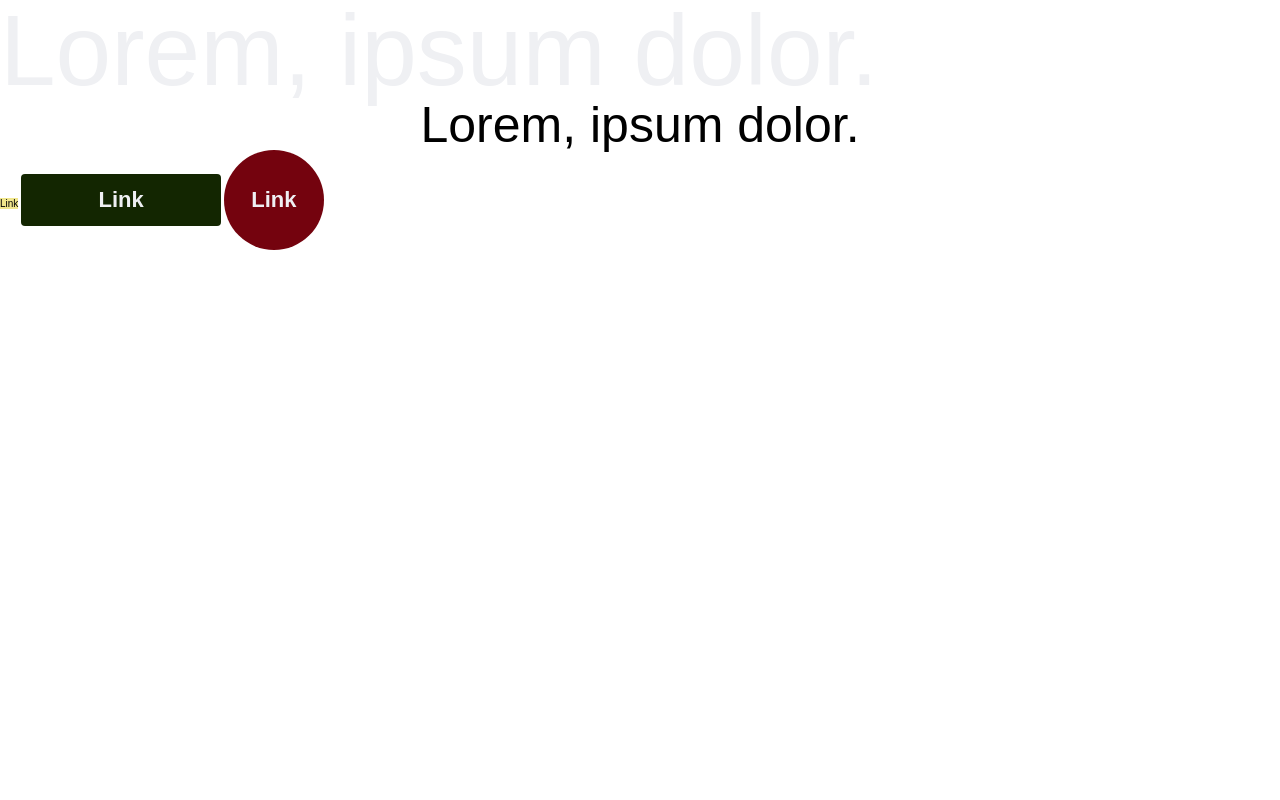
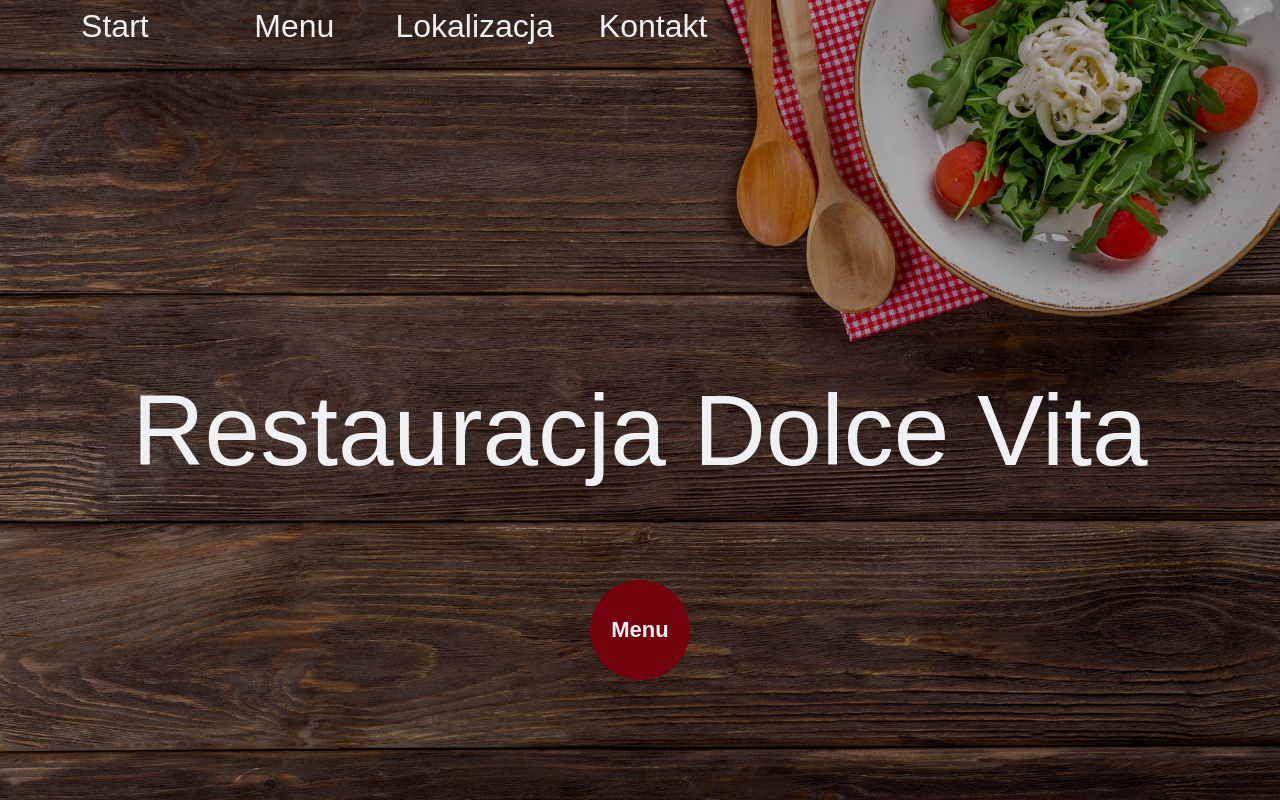
Before and after one commit to dudiiiiiiii/dudiiiiiiii.github.io, a plain HTML site: page index.html in a window 1280 px wide. Drawn offline with Linux system fonts and the light colour scheme; a web font is replaced by a local one.

Commit message:
header ready

```diff
--- a/index.html
+++ b/index.html
@@ -8,11 +8,21 @@
     <title>HTML</title>
 </head>
 <body>
-    <h1 class="heading--h1">Lorem, ipsum dolor.</h1>
-    <h2 class="heading--h2">Lorem, ipsum dolor.</h2>
-    <a href="#">Link</a>
-    <a class="btn btn--green" href="#">Link</a>
-    <a class="btn btn--red btn--circle" href="#">Link</a>
+    <header class="site-header">
+        <div class="site-header__blackout blackout"></div>
+        <nav>
+            <ul class="site-header__nav nav">
+                <li class="nav__item"><a class="nav__link" href="#start">Start</a></li>
+                <li class="nav__item"><a class="nav__link" href="#menu">Menu</a></li>
+                <li class="nav__item"><a class="nav__link" href="#lokalizacja">Lokalizacja</a></li>
+                <li class="nav__item"><a class="nav__link" href="#contact">Kontakt</a></li>
+
+            </ul>
+        </nav>
+
+        <h1 class="heading--h1 site-header__h1">Restauracja Dolce Vita</h1>
+        <a href="#" class="btn btn--red btn--circle site-header__button">Menu</a>
+    </header>
     <script src="js/scripts.js"></script>
 </body>
 </html>
--- a/scss/04-elements/_link.scss
+++ b/scss/04-elements/_link.scss
@@ -1,5 +1,4 @@
 a {
     color: inherit;
     text-decoration: none;
-    background-color: khaki;
 }
--- /dev/null
+++ b/scss/06-components/_blackout.scss
@@ -0,0 +1,4 @@
+
+.blackout {
+    background-color: rgba(0,0,0,.3);
+}
--- a/scss/06-components/_index.scss
+++ b/scss/06-components/_index.scss
@@ -1,2 +1,4 @@
+@forward 'blackout';
+@forward 'nav';
+@forward 'heading';
 @forward 'btn';
-@forward 'heading';
--- /dev/null
+++ b/scss/06-components/_nav.scss
@@ -0,0 +1,26 @@
+@use '../01-settings/' as *;
+@use '../02-tools/' as *;
+
+.nav {
+
+    &__item {
+        font-size: 3.2rem;
+        @include medium {
+            display: inline-block;
+            width: 23%;
+        }
+    }
+
+    &__link {
+        color: $color-white;
+        padding: $grid-base;
+        border-radius: .4rem;
+        display: block;
+        text-align: center;
+        transition-duration: .5s;
+        &:hover {
+            background-color: $color-red;
+        }
+    }
+
+}
--- a/scss/07-templates/_index.scss
+++ b/scss/07-templates/_index.scss
@@ -0,0 +1 @@
+@forward 'site-header';
--- /dev/null
+++ b/scss/07-templates/_site-header.scss
@@ -0,0 +1,37 @@
+@use '../01-settings/' as *;
+
+.site-header {
+
+    height: 100vh;
+    position: relative;
+    background: url('../../assets/img/start.jpeg') center/cover fixed;
+
+    &__blackout {
+        position: absolute;
+        width: 100%;
+        height: 100%;
+    }
+
+    &__nav {
+        position: absolute;
+        width: 60%;
+        text-align: center;
+    }
+
+    &__h1 {
+        position: absolute;
+        bottom: 40%;
+        width: 100%;
+        text-align: center;
+    }
+
+    &__button {
+        position: absolute;
+        bottom: 15%;
+        left: 0;
+        right: 0;
+        margin: 0 auto;
+
+    }
+
+}
```
Also changed, not shown: assets/img/contact.jpeg (added), assets/img/one.jpg (added), assets/img/sprites_socials.png (added), assets/img/start.jpeg (added), assets/img/two.jpeg (added), css/main.css, 1 other file.
